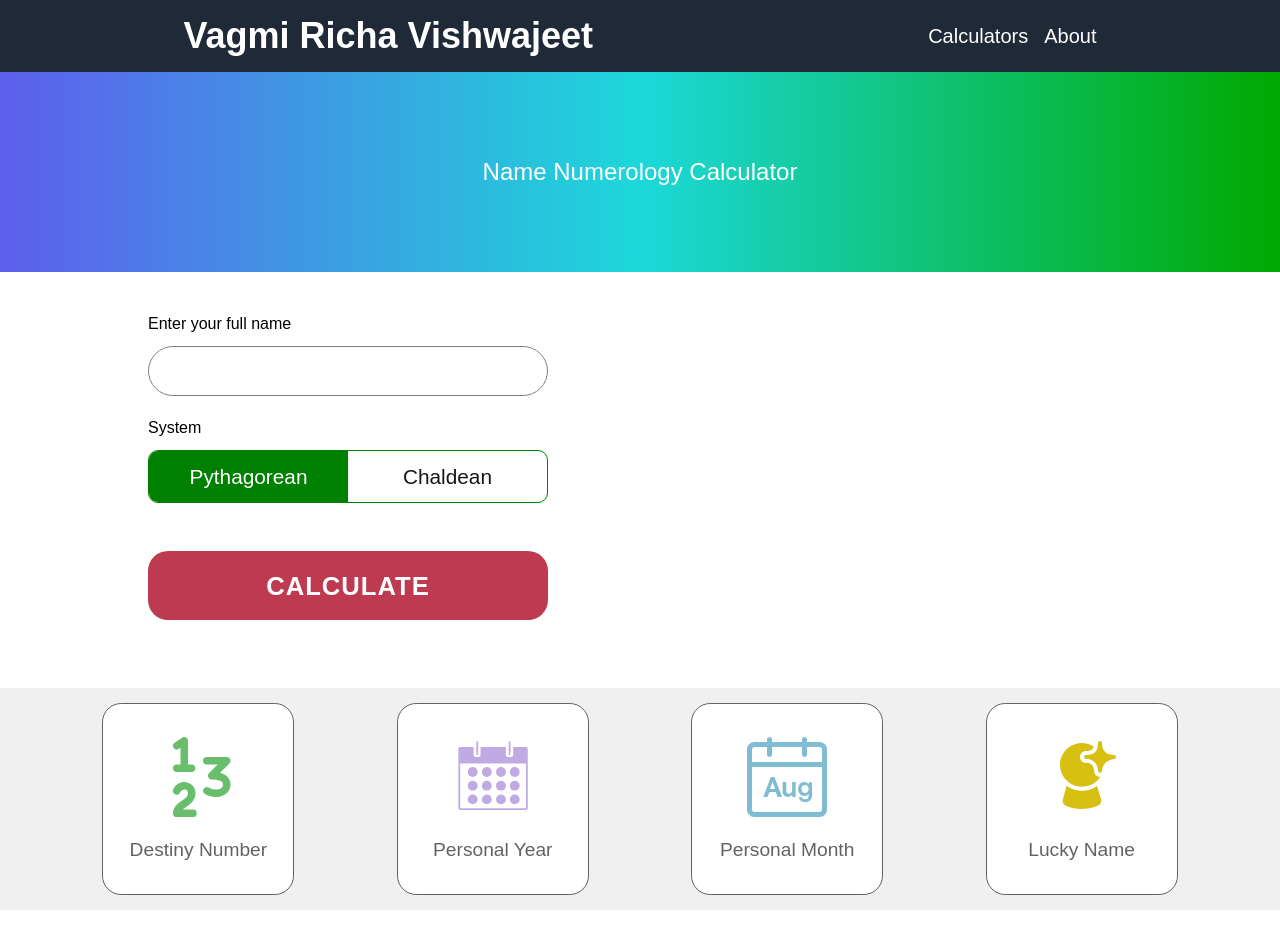
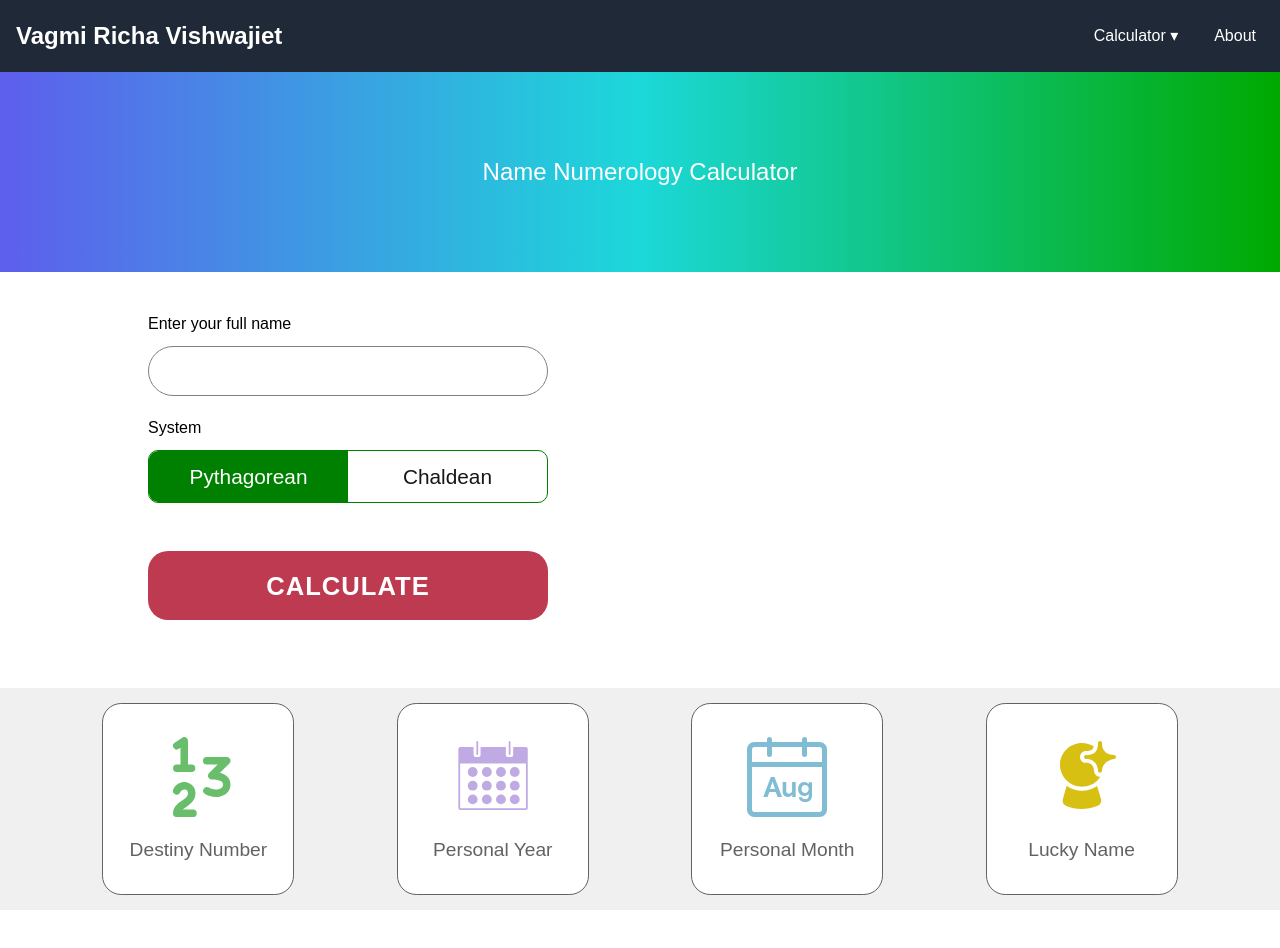
Before and after one commit to vkondi/richa-profile, a Next.js app: page /name-numerology-calculator in a window 1280 px wide. Shown: the top 948 px of the page. Built offline with nearby package versions, Linux system fonts and the light colour scheme.

Commit message:
feat: responsive header component

```diff
--- a/app/layout.tsx
+++ b/app/layout.tsx
@@ -2,6 +2,7 @@ import type { Metadata } from "next";
 import { Geist, Geist_Mono } from "next/font/google";
 import "./globals.css";
 import Header from "@/components/Header/Header";
+import { HEADER_MENU_ITEMS } from "@/utils/constants";
 
 const geistSans = Geist({
   variable: "--font-geist-sans",
@@ -28,7 +29,7 @@ export default function RootLayout({
       <body
         className={`${geistSans.variable} ${geistMono.variable} antialiased`}
       >
-        <Header />
+        <Header title="Vagmi Richa Vishwajiet" menuItems={HEADER_MENU_ITEMS}/>
         {children}
       </body>
     </html>
--- a/components/CalculatorsMenu/index.tsx
+++ /dev/null
@@ -1,39 +0,0 @@
-"use client";
-
-import Link from "next/link";
-import { Menu, MenuButton, MenuItem, MenuItems } from "@headlessui/react";
-import { CALCULATOR_LINKS } from "@utils/constants";
-
-const CalculatorsMenu = () => {
-  return (
-    <Menu as="div" className="relative">
-      <MenuButton className="bg-transparent-200 text-xs md:text-xl">
-        Calculators
-      </MenuButton>
-
-      <MenuItems className="absolute mt-2 w-48 bg-white shadow-lg right-0 md:right-auto">
-        {CALCULATOR_LINKS.map((link) => (
-          <MenuItem key={link.href} as="div">
-            {({ close, active }) => (
-              <div
-                onClick={close}
-                className={`bg-gray-800 block ${
-                  active ? "bg-red-100 text-black" : "text-white"
-                } p-3 whitespace-wrap overflow-hidden`}
-              >
-                <Link
-                  href={link.href}
-                  className="text-xs md:text-sm lg:text-sm"
-                >
-                  {link.label}
-                </Link>
-              </div>
-            )}
-          </MenuItem>
-        ))}
-      </MenuItems>
-    </Menu>
-  );
-};
-
-export default CalculatorsMenu;
--- /dev/null
+++ b/components/Header/Header.module.css
@@ -0,0 +1,138 @@
+.header {
+  display: flex;
+  align-items: center;
+  justify-content: space-between;
+  padding: 16px;
+  background-color: #1f2937; /* Dark gray */
+  color: white;
+  position: relative;
+}
+
+.titleLeft {
+  font-size: 1.5rem;
+  font-weight: bold;
+}
+
+.titleCenter {
+  font-size: 1.5rem;
+  font-weight: bold;
+  margin: 0 auto;
+}
+
+.nav {
+  display: flex;
+  gap: 20px;
+  /* background-color: rgb(102, 102, 100); */
+  align-items: center;
+}
+
+.menuItem {
+  position: relative;
+  cursor: pointer;
+}
+
+.navLink {
+  text-decoration: none;
+  color: white;
+  font-size: 1rem;
+  padding: 8px;
+}
+
+.navLink:hover {
+  color: #facc15; /* Yellow */
+}
+
+.dropdown {
+  position: relative;
+  padding: 8px;
+  cursor: pointer;
+}
+
+.dropdownMenu {
+  position: absolute;
+  top: 100%;
+  left: 0;
+  background-color: #374151; /* Gray */
+  box-shadow: 0 4px 6px rgba(0, 0, 0, 0.1);
+  border-radius: 4px;
+  min-width: 150px;
+  display: flex;
+  flex-direction: column;
+  z-index: 100;
+}
+
+.dropdownItem {
+  padding: 10px;
+  text-decoration: none;
+  color: white;
+  font-size: 0.9rem;
+}
+
+.dropdownItem:hover {
+  background-color: #4b5563; /* Darker gray */
+}
+
+.menuButton {
+  display: none;
+  font-size: 1.8rem;
+  background: none;
+  border: none;
+  color: white;
+  cursor: pointer;
+}
+
+.drawer {
+  position: fixed;
+  top: 0;
+  right: 0;
+  width: 250px;
+  height: 100vh;
+  background-color: #1f2937;
+  padding: 20px;
+  box-shadow: -2px 0 5px rgba(0, 0, 0, 0.5);
+  display: flex;
+  flex-direction: column;
+  z-index: 200;
+}
+
+.closeButton {
+  background: none;
+  border: none;
+  color: white;
+  font-size: 1.5rem;
+  cursor: pointer;
+  align-self: flex-end;
+}
+
+.drawerItem {
+  margin-top: 10px;
+}
+
+.drawerLink {
+  text-decoration: none;
+  color: white;
+  font-size: 1rem;
+  display: block;
+  padding: 10px;
+}
+
+.drawerLink:hover {
+  background-color: #4b5563;
+}
+
+.drawerSubmenu {
+  display: flex;
+  flex-direction: column;
+  padding-left: 15px;
+}
+
+/* Responsive */
+@media (max-width: 768px) {
+  .menuButton {
+    display: block;
+  }
+
+  .nav {
+    display: none;
+  }
+}
--- a/components/Header/Header.tsx
+++ b/components/Header/Header.tsx
@@ -1,27 +1,125 @@
-// components/Header.tsx
+"use client";
+
+import React, { useState, useEffect } from "react";
 import Link from "next/link";
-import CalculatorsMenu from "../CalculatorsMenu";
+import { useMediaQuery } from "react-responsive";
+import styles from "./Header.module.css";
 
-const Header = () => {
+type MenuItem = {
+  title: string;
+  href?: string;
+  items?: MenuItem[];
+};
+
+type HeaderProps = {
+  title: string;
+  menuItems: MenuItem[];
+};
+
+const Header: React.FC<HeaderProps> = ({
+  title = "Header Title",
+  menuItems = [],
+}) => {
+  const isMobile = useMediaQuery({ maxWidth: 768 });
+  const [isDrawerOpen, setIsDrawerOpen] = useState(false);
+  const [openDropdown, setOpenDropdown] = useState<string | null>(null);
+  const [hydrated, setHydrated] = useState(false);
+
+  useEffect(() => {
+    setHydrated(true);
+  }, []);
+
+  if (!hydrated) {
+    return null;
+  }
+
   return (
-    <header className="flex justify-around items-center p-4 bg-gray-800 text-white">
+    <header className={styles.header}>
       <Link href="/">
-        <h1 className="text-xl md:text-4xl font-bold">
-          Vagmi Richa Vishwajeet
-        </h1>
+        <div className={isMobile ? styles.titleCenter : styles.titleLeft}>
+          {title}
+        </div>
       </Link>
-      <nav>
-        <ul className="flex space-x-4">
-          <li>
-            <CalculatorsMenu />
-          </li>
-          <li>
-            <Link href="/about" className="text-xs md:text-xl">
-              About
-            </Link>
-          </li>
-        </ul>
-      </nav>
+
+      {isMobile ? (
+        <button
+          className={styles.menuButton}
+          onClick={() => setIsDrawerOpen(!isDrawerOpen)}
+        >
+          ☰
+        </button>
+      ) : (
+        <nav className={styles.nav}>
+          {menuItems.map((item) => (
+            <div key={item.title} className={styles.menuItem}>
+              {item.items ? (
+                <div
+                  className={styles.dropdown}
+                  onClick={() =>
+                    setOpenDropdown(
+                      openDropdown === item.title ? null : item.title
+                    )
+                  }
+                >
+                  {item.title} ▾
+                  {openDropdown === item.title && (
+                    <div className={styles.dropdownMenu}>
+                      {item.items.map((subItem) => (
+                        <Link
+                          key={subItem.title}
+                          href={subItem.href || "#"}
+                          className={styles.dropdownItem}
+                        >
+                          {subItem.title}
+                        </Link>
+                      ))}
+                    </div>
+                  )}
+                </div>
+              ) : (
+                <Link href={item.href || "#"} className={styles.navLink}>
+                  {item.title}
+                </Link>
+              )}
+            </div>
+          ))}
+        </nav>
+      )}
+
+      {isMobile && isDrawerOpen && (
+        <div className={styles.drawer}>
+          <button
+            className={styles.closeButton}
+            onClick={() => setIsDrawerOpen(false)}
+          >
+            ✕
+          </button>
+          {menuItems.map((item) => (
+            <div key={item.title} className={styles.drawerItem}>
+              {item.items ? (
+                <details>
+                  <summary>{item.title}</summary>
+                  <div className={styles.drawerSubmenu}>
+                    {item.items.map((subItem) => (
+                      <Link
+                        key={subItem.title}
+                        href={subItem.href || "#"}
+                        className={styles.drawerLink}
+                      >
+                        {subItem.title}
+                      </Link>
+                    ))}
+                  </div>
+                </details>
+              ) : (
+                <Link href={item.href || "#"} className={styles.drawerLink}>
+                  {item.title}
+                </Link>
+              )}
+            </div>
+          ))}
+        </div>
+      )}
     </header>
   );
 };
--- a/package.json
+++ b/package.json
@@ -15,7 +15,8 @@
     "@headlessui/react": "^2.2.0",
     "next": "15.1.7",
     "react": "^19.0.0",
-    "react-dom": "^19.0.0"
+    "react-dom": "^19.0.0",
+    "react-responsive": "^10.0.0"
   },
   "devDependencies": {
     "@eslint/eslintrc": "^3",
--- a/utils/constants.ts
+++ b/utils/constants.ts
@@ -1,3 +1,5 @@
+import { title } from "process";
+
 export const CALCULATOR_LINKS = [
   {
     href: "/name-numerology-calculator",
@@ -85,3 +87,16 @@ export const CHALDEAN_MAPPING: Record<string, number> = {
   Y: 1,
   Z: 7,
 };
+
+export const APP_TITLE = "Vagmi Richa Vishwajiet";
+
+export const HEADER_MENU_ITEMS = [
+  {
+    title: "Calculator",
+    items: CALCULATOR_LINKS.map((rec) => ({ ...rec, title: rec["label"] })),
+  },
+  {
+    title: "About",
+    href: "/about",
+  },
+];
```
Also changed, not shown: 1 other file (tests, documents, lock files or other folders).
